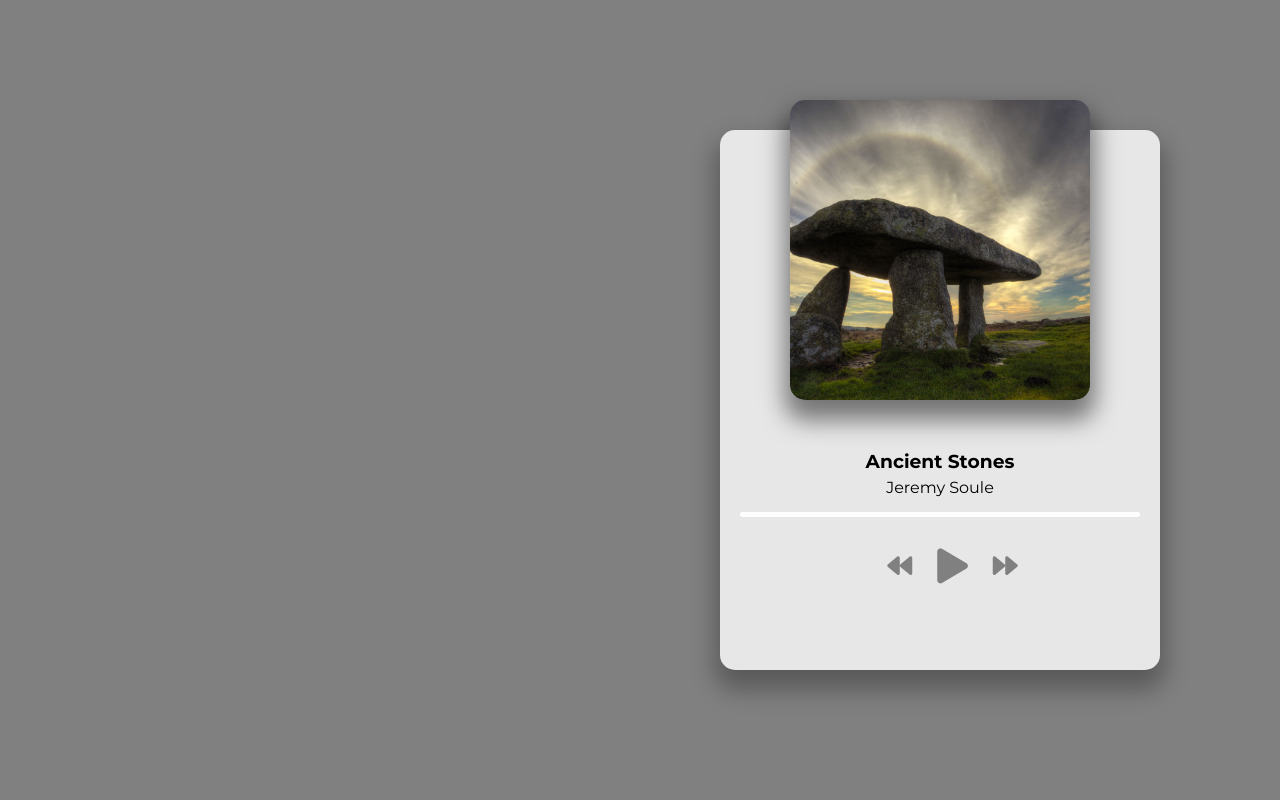
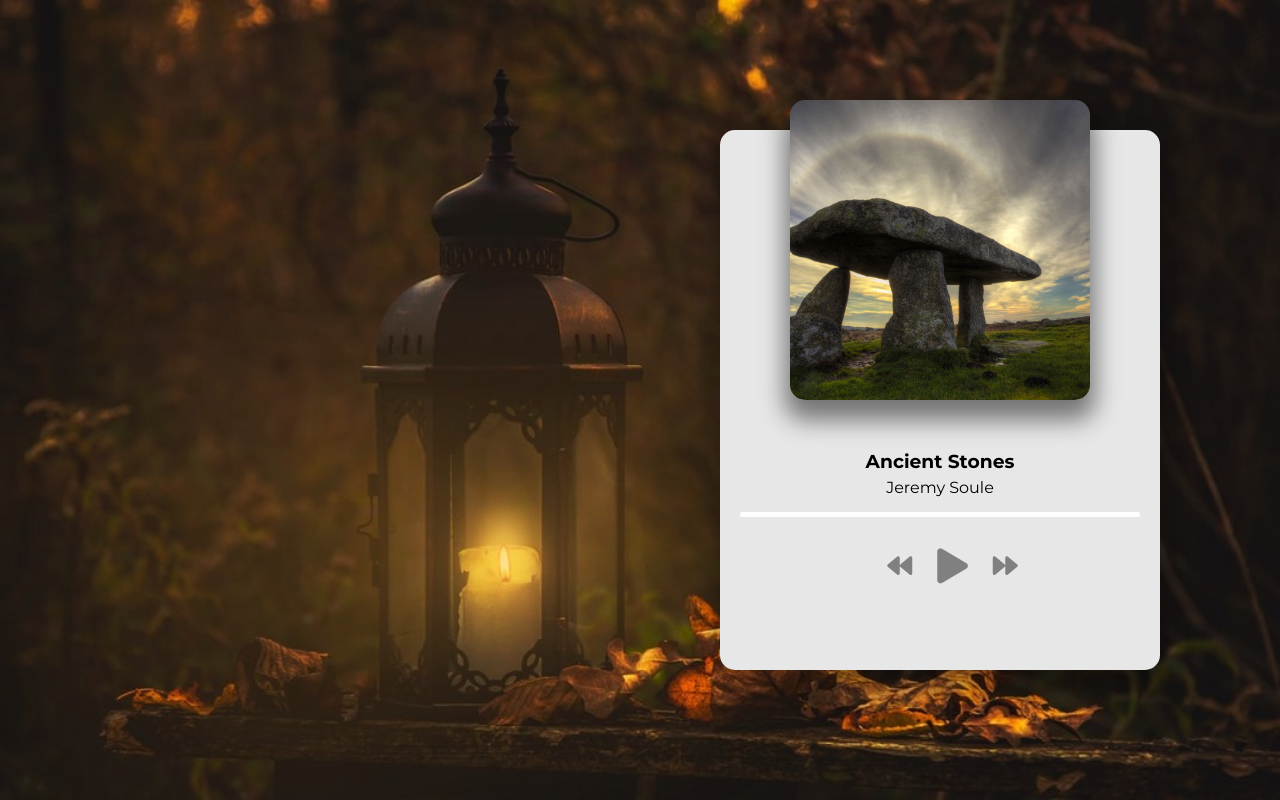
Before and after one commit to vwvats/music-player, a plain HTML site: page index.html in a window 1280 px wide. Drawn offline with Linux system fonts and the light colour scheme.

Commit message:
implemented background themes

```diff
--- a/index.css
+++ b/index.css
@@ -3,7 +3,8 @@ html {
 }
 
 body {
-  background: grey;
+  background-repeat: no-repeat;
+  background-size: cover;
   font-family: Montserrat, sans-serif;
   margin: 0;
   min-height: 100vh;
--- a/index.js
+++ b/index.js
@@ -1,4 +1,5 @@
 // Grabbing elements
+const body = document.querySelector('body');
 const img = document.querySelector('img');
 const title = document.getElementById('title');
 const artist = document.getElementById('artist');
@@ -17,78 +18,91 @@ const songs = [
     name: 'ancient-stones',
     displayName: 'Ancient Stones',
     artist: 'Jeremy Soule',
+    theme: 'fantasy',
   },
 
   {
     name: 'around',
     displayName: 'Around',
     artist: 'Modulogeek',
+    theme: 'sorrow',
   },
 
   {
     name: 'departure',
     displayName: 'Departure',
     artist: 'Max Richter',
+    theme: 'sorrow',
   },
 
   {
     name: 'lord-of-cinder',
     displayName: 'Lord of Cinder',
     artist: 'Motoi Sakuraba',
+    theme: 'fantasy',
   },
 
   {
     name: 'minstrels-lament',
     displayName: "Minstrel's Lament",
     artist: 'Jeremy Soule',
+    theme: 'fantasy',
   },
 
   {
     name: 'nature-of-daylight',
     displayName: 'On the Nature of Daylight',
     artist: 'Max Richter',
+    theme: 'sorrow',
   },
 
   {
     name: 'never-goodbye',
     displayName: 'Never Goodbye',
     artist: 'Max Richter',
+    theme: 'sorrow',
   },
 
   {
     name: 'secunda',
     displayName: 'Secunda',
     artist: 'Jeremy Soule',
+    theme: 'fantasy',
   },
 
   {
     name: 'she-remembers',
     displayName: 'She Remembers',
     artist: 'Max Richter',
+    theme: 'sorrow',
   },
 
   {
     name: 'souls-of-fire',
     displayName: 'Souls of Fire',
     artist: 'Motoi Sakuraba',
+    theme: 'fantasy',
   },
 
   {
     name: 'time',
     displayName: 'Time',
     artist: 'Hans Zimmer',
+    theme: 'sorrow',
   },
 
   {
     name: 'way-of-life',
     displayName: 'A Way of Life',
     artist: 'Hans Zimmer',
+    theme: 'tranquil',
   },
 
   {
     name: 'wings-of-kynareth',
     displayName: 'Wings of Kynareth',
     artist: 'Jeremy Soule',
+    theme: 'fantasy',
   },
 ];
 
@@ -114,6 +128,7 @@ function loadSong(song) {
   artist.textContent = song.artist;
   music.src = `music/${song.name}.mp3`;
   img.src = `images/${song.name}.jpg`;
+  body.style.backgroundImage = `url(images/${song.theme}.jpg)`;
 }
 
 // Previous and next
```
Also changed, not shown: images/fantasy.jpg (added), images/sorrow.jpg (added), images/tranquil.jpg (added).
